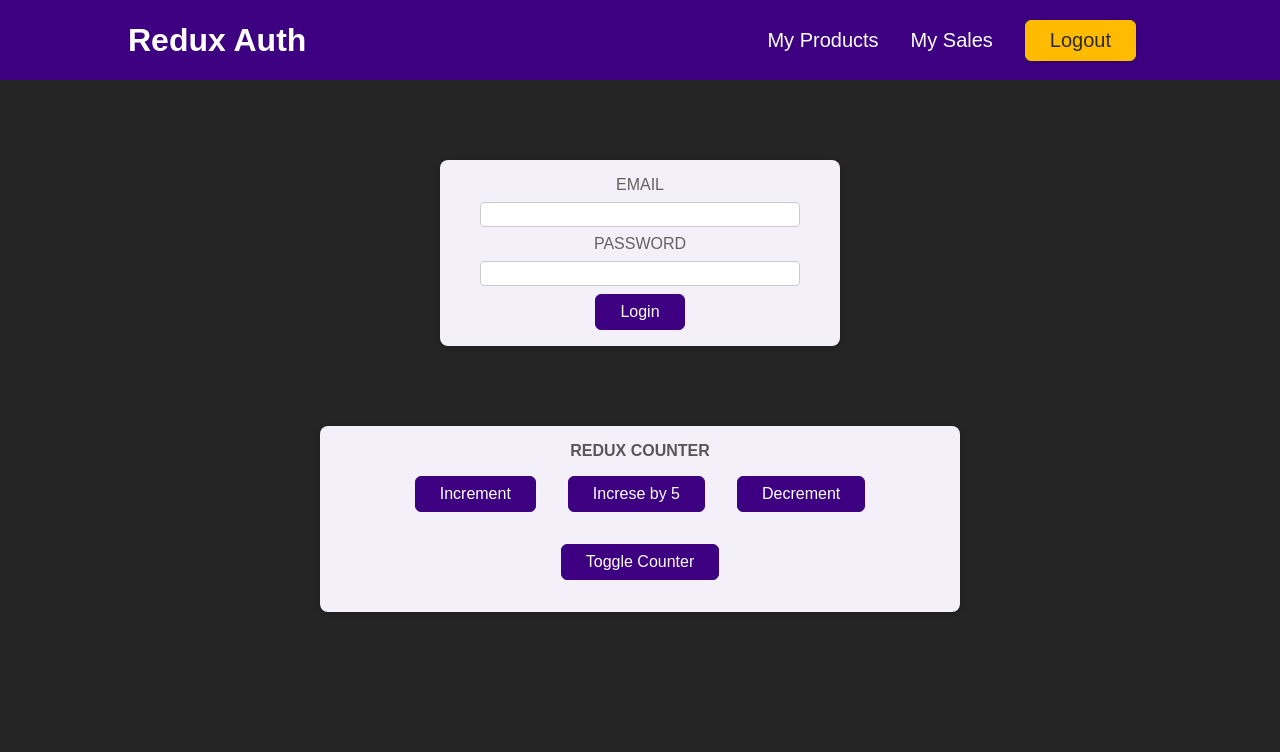
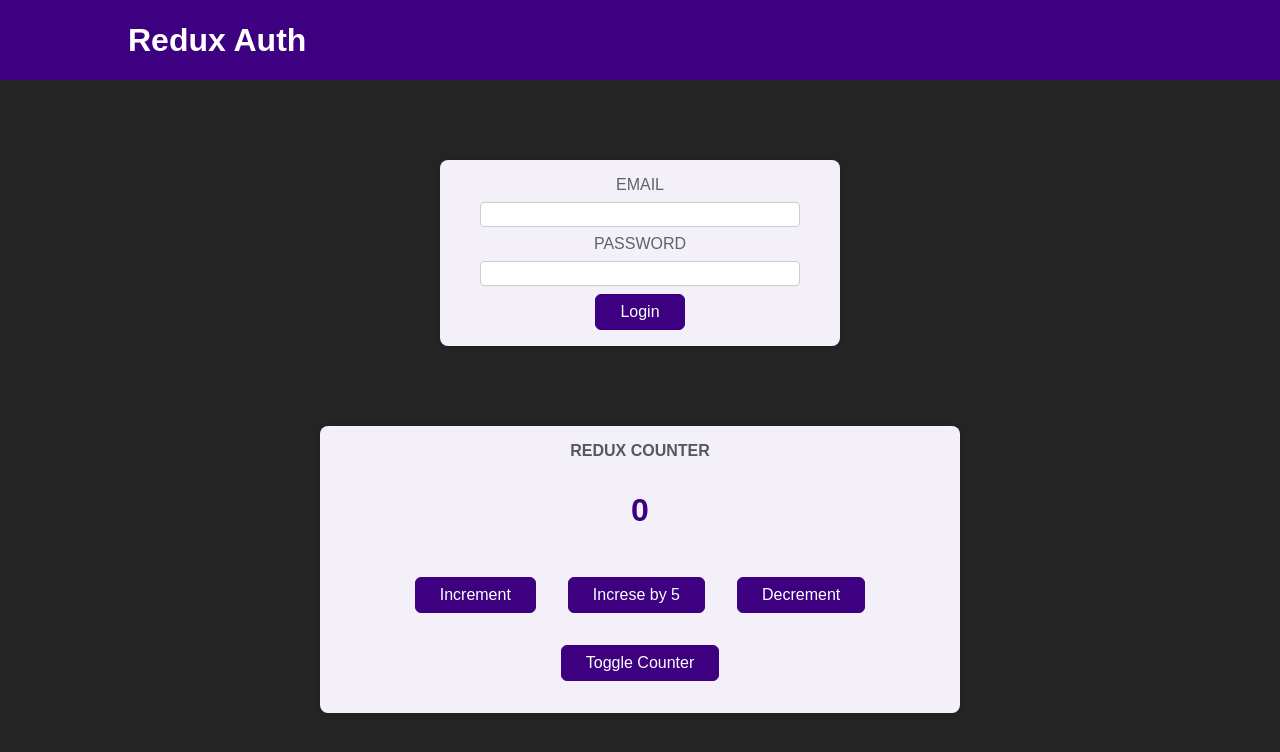
Before and after one commit to ShakiLhossain900/redux-max, a React (Create React App) app: page / in a window 1280 px wide. Shown: the top 752 px of the page. Built offline with nearby package versions, Linux system fonts and the light colour scheme.

Commit message:
the logic of the othentication of login and logout

```diff
--- a/src/App.js
+++ b/src/App.js
@@ -1,13 +1,17 @@
 import { Fragment } from "react";
+import{useSelector} from 'react-redux';
 import Counter from "./components/Counter";
 import Header from './components/Header';
-import Auth from './components/Auth'
+import Auth from './components/Auth';
+import UserProfile from './components/UserProfile';
 
 function App() {
+  const isAuth = useSelector(state=>state.auth.isAuthenticated);
   return (
     <Fragment>
       <Header/>
-      <Auth/>
+      {!isAuth &&<Auth/>}
+      {isAuth && <UserProfile/> }
       <Counter />
     </Fragment>
   );
--- a/src/components/Auth.js
+++ b/src/components/Auth.js
@@ -1,10 +1,22 @@
+import { useDispatch } from 'react-redux';
 import classes from './Auth.module.css';
+import {authActions} from '../store/index'
 
 const Auth = () => {
+
+  const dispatch = useDispatch()
+
+  const loginHandler = (event) =>{
+    event.preventDefault();
+
+    dispatch(authActions.login());
+
+
+  }
   return (
     <main className={classes.auth}>
       <section>
-        <form>
+        <form onSubmit={loginHandler}>
           <div className={classes.control}>
             <label htmlFor='email'>Email</label>
             <input type='email' id='email' />
--- a/src/components/Counter.js
+++ b/src/components/Counter.js
@@ -5,11 +5,11 @@
 const Counter = () => {
   const dispatch = useDispatch();
 
-  const counter = useSelector((state) => state.counter); //resive the state manage by redux
+  const counter = useSelector((state) => state.counter.counter); //resive the state manage by redux
   //it's retuen the redux state
 
   //i want to get  the value of show counter
-  const show = useSelector((state) => state.showCounter);
+  const show = useSelector((state) => state.counter.showCounter);
 
   const incremnetHandler = () => {
     //dispatch({ type: "increment" });   //this dispatch for normal redux
@@ -17,7 +17,7 @@
   };
   const increseHandler = () => {
     // dispatch({ type: "increase", amount: 5 });
-    dispatch(counterActions.increase(10))   //{type: some_uniquw_identifier, payload:10}
+    dispatch(counterActions.increase(5))   //{type: some_uniquw_identifier, payload:10}
 
   };
   const decrementHandler = () => {
--- a/src/components/Header.js
+++ b/src/components/Header.js
@@ -1,22 +1,33 @@
-import classes from './Header.module.css';
+import { useSelector , useDispatch} from "react-redux";
+import classes from "./Header.module.css";
+import {authActions} from '../store/index'
 
 const Header = () => {
+  const dispatch = useDispatch();
+  const isAuth = useSelector((state) => state.auth.isAuthenticated);
+
+const logoutHandler = () => {
+  dispatch(authActions.logout());
+};
+
   return (
     <header className={classes.header}>
       <h1>Redux Auth</h1>
+      {isAuth && (
         <nav>
           <ul>
             <li>
-            <a href='/'>My Products</a>
+              <a href="/">My Products</a>
             </li>
             <li>
-            <a href='/'>My Sales</a>
+              <a href="/">My Sales</a>
             </li>
             <li>
-            <button>Logout</button>
+              <button onClick={logoutHandler}>Logout</button>
             </li>
           </ul>
         </nav>
+      )}
     </header>
   );
 };
--- a/src/store/index.js
+++ b/src/store/index.js
@@ -1,10 +1,10 @@
 import { configureStore, createSlice } from "@reduxjs/toolkit";
 
 //redux toolkit
-const initialCounterState = { counter: 0, showCounter: true,  };
+const initialCounterState = { counter: 0, showCounter: true };
 const counterSlice = createSlice({
   name: "counter", //name of createSlice
-  initialState:initialCounterState,
+  initialState: initialCounterState,
   reducers: {
     //this is reducer object
     increment(state) {
@@ -13,7 +13,7 @@
     decrement(state) {
       state.counter--;
     }, //method //ai method golote acction bola lage na agolo automatically bole dey kon action hocce
-    increase(state,action) {
+    increase(state, action) {
       state.counter = state.counter + action.payload;
     }, //method
     toggleCounter(state) {
@@ -24,26 +24,26 @@
 
 const initialAuthnState = {
   isAuthenticated: false,
-}
+};
 
 const authSlice = createSlice({
-name:'authentication',
-initialState:initialAuthnState,
-reducers: {
-  login(state) {
-    state.isAuthenticated= true;
+  name: "authentication",
+  initialState: initialAuthnState,
+  reducers: {
+    login(state) {
+      state.isAuthenticated = true;
+    },
+    logout(state) {
+      state.isAuthenticated = false;
+    },
   },
-  logout(state) {
-    state.isAuthenticated= false;
-  },
-}
-})
-
+});
 
 //redux toolkit automatic create the aciton to dispatch aciton
 const store = configureStore({
-  reducer:{
-    counter:counterSlice.reducer, auth:authSlice.reducer
+  reducer: {
+    counter: counterSlice.reducer,
+    auth: authSlice.reducer,
   },
   //reducer:{counter: counterSlice.reducer}   //map of the reducer or object system y pass kora jabe
 });
@@ -51,6 +51,43 @@
 export const counterActions = counterSlice.actions;
 export const authActions = authSlice.actions;
 export default store;
+
+
+
+
+
+
+
+
+
+
+
+
+
+
+
+
+
+
+
+
+
+
+
+
+
+
+
+
+
+
+
+
+
+
+
+
+
 
 
 
```
Lines whose indentation alone changed are shown as unchanged.
